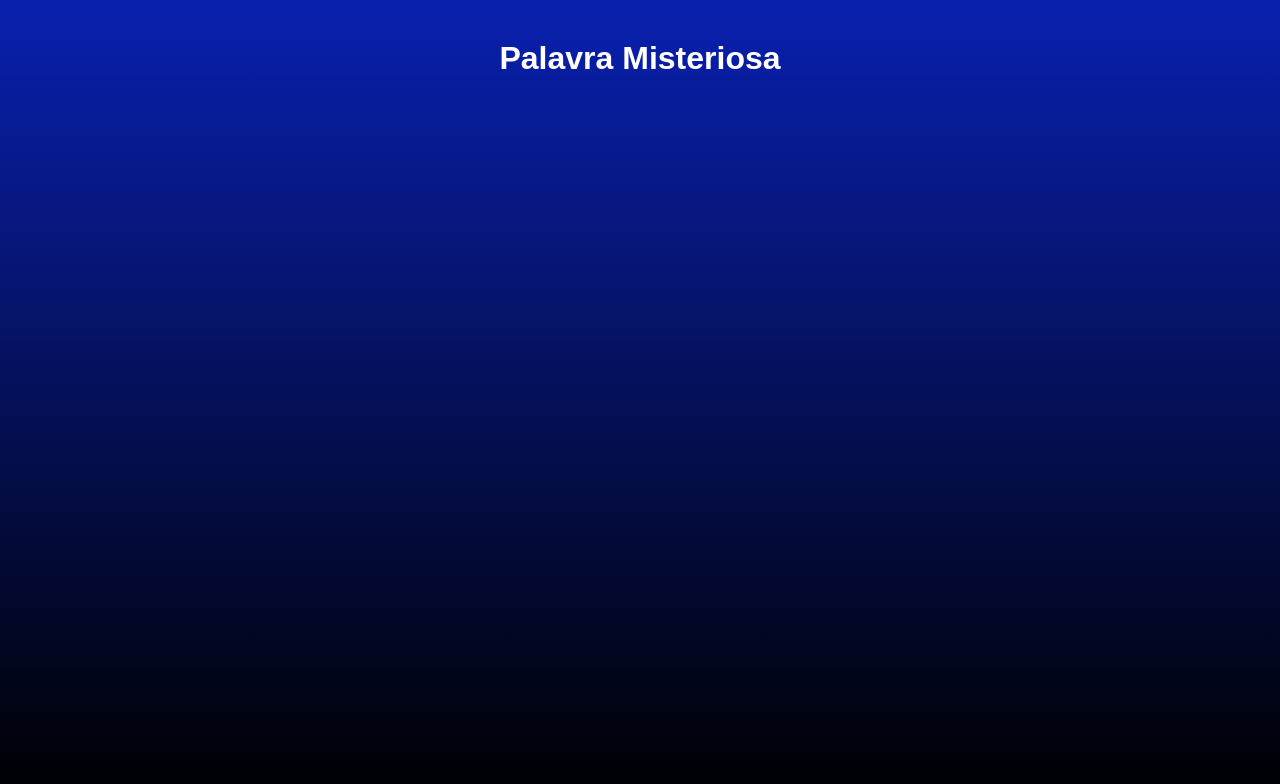
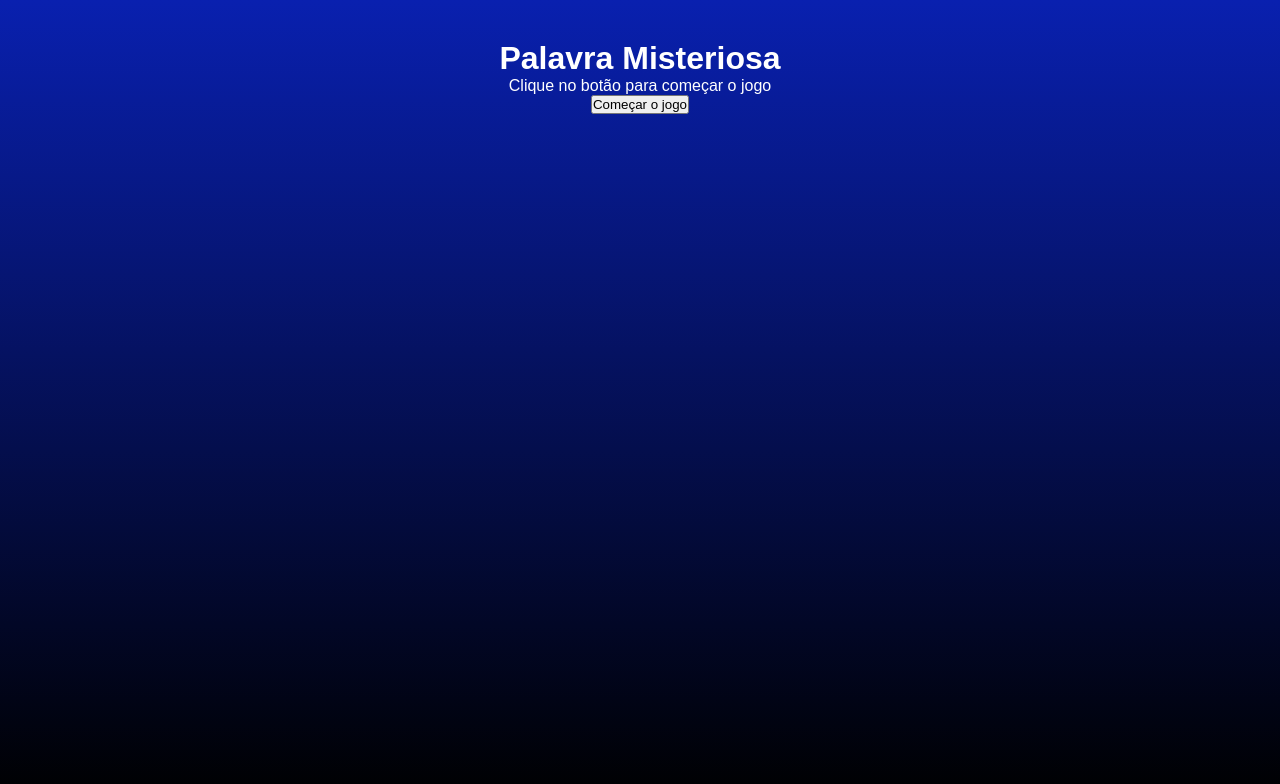
Before and after one commit to gfrnca/ReactPalavraMisteriosa, a React (Create React App) app: page / in a window 1280 px wide. Shown: the top 784 px of the page. Built offline with nearby package versions, Linux system fonts and the light colour scheme.

Commit message:
feat(StartScreen): created StartScreen component

```diff
--- a/src/App.js
+++ b/src/App.js
@@ -1,9 +1,10 @@
 import './App.css';
+import StartScreen from './components/StartScreen/StartScreen';
 
 function App() {
   return (
     <div className="App">
-      <h1>Palavra Misteriosa</h1>
+      <StartScreen />
     </div>
   );
 }
--- /dev/null
+++ b/src/components/StartScreen/StartScreen.js
@@ -0,0 +1,14 @@
+import './StartScreen.css';
+
+const StartScreen = () => {
+  return (
+    <div>
+      <h1>Palavra Misteriosa</h1>
+
+      <p>Clique no botão para começar o jogo</p>
+      <button>Começar o jogo</button>
+    </div>
+  )
+}
+
+export default StartScreen
```
Also changed, not shown: src/components/StartScreen/StartScreen.css (added).
